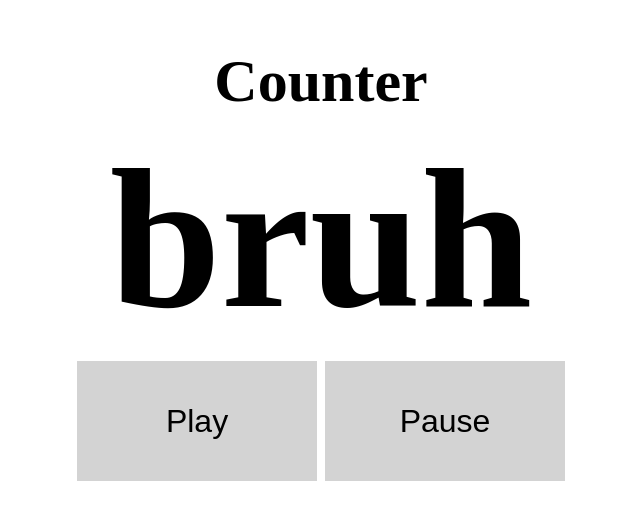
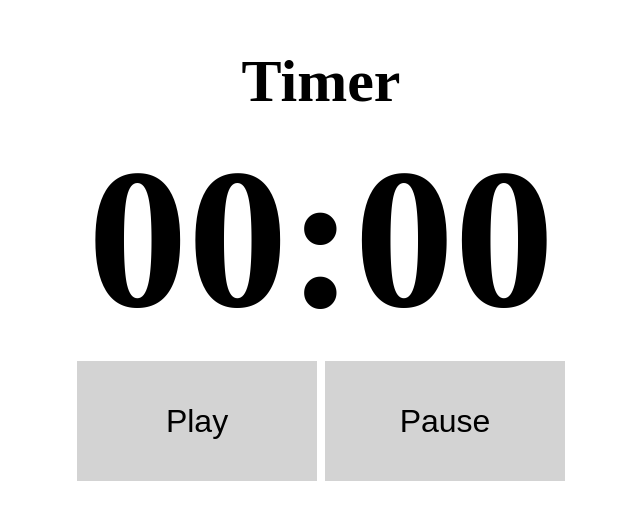
Before and after one commit to Luiz-Felipe-Castro-dev/clock, a plain HTML site: page index.html in a window 1280 px wide. Shown: the part 136-656 px from the top of the page, without its empty margins (319-959 px from the left). Drawn offline with Linux system fonts and the light colour scheme.

Commit message:
changed title

```diff
--- a/index.html
+++ b/index.html
@@ -3,13 +3,13 @@
   <head>
     <meta charset="UTF-8" />
     <meta name="viewport" content="width=device-width, initial-scale=1.0" />
-    <title>Counter</title>
+    <title>Timer</title>
     <link rel="stylesheet" href="style.css" />
     <link rel="shortcut icon" href="coolClock.png" type="image/x-icon" />
   </head>
   <body>
     <div class="wrapper">
-      <h1>Counter</h1>
+      <h1>Timer</h1>
       <h4 class="timer">00:00</h4>
       <div class="buttonWrapper">
         <button id="playButton">Play</button>
--- a/scripts.js
+++ b/scripts.js
@@ -3,7 +3,7 @@ const play = document.getElementById("playButton")
 // const stop1 = document.getElementById("stopButton")
 const pause1 = document.getElementById("PauseButton")
 
-timer[0].textContent = "bruh"
+timer[0].textContent = "00:00"
 
 
 let dateTimerBruv = "";
```
